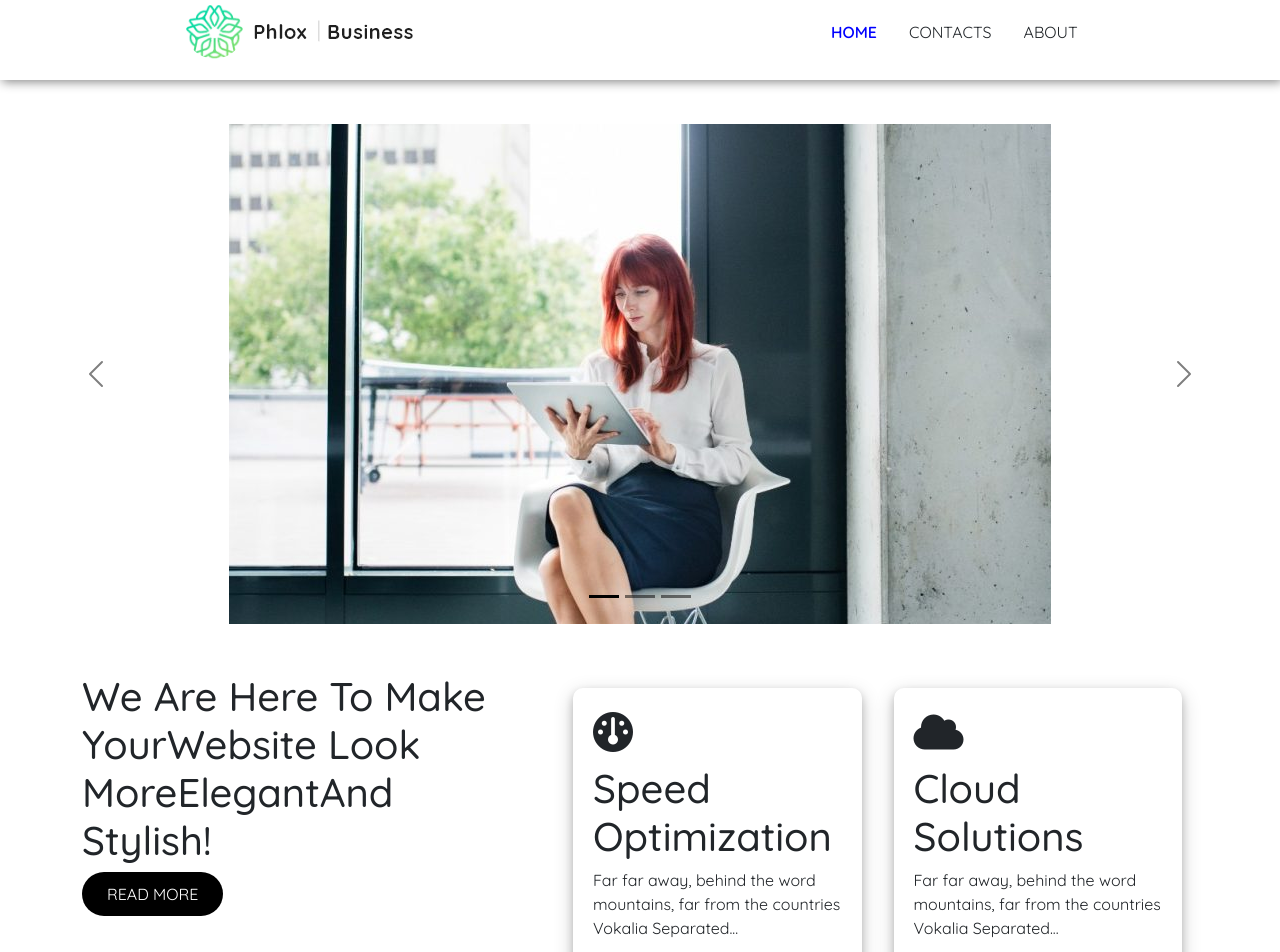
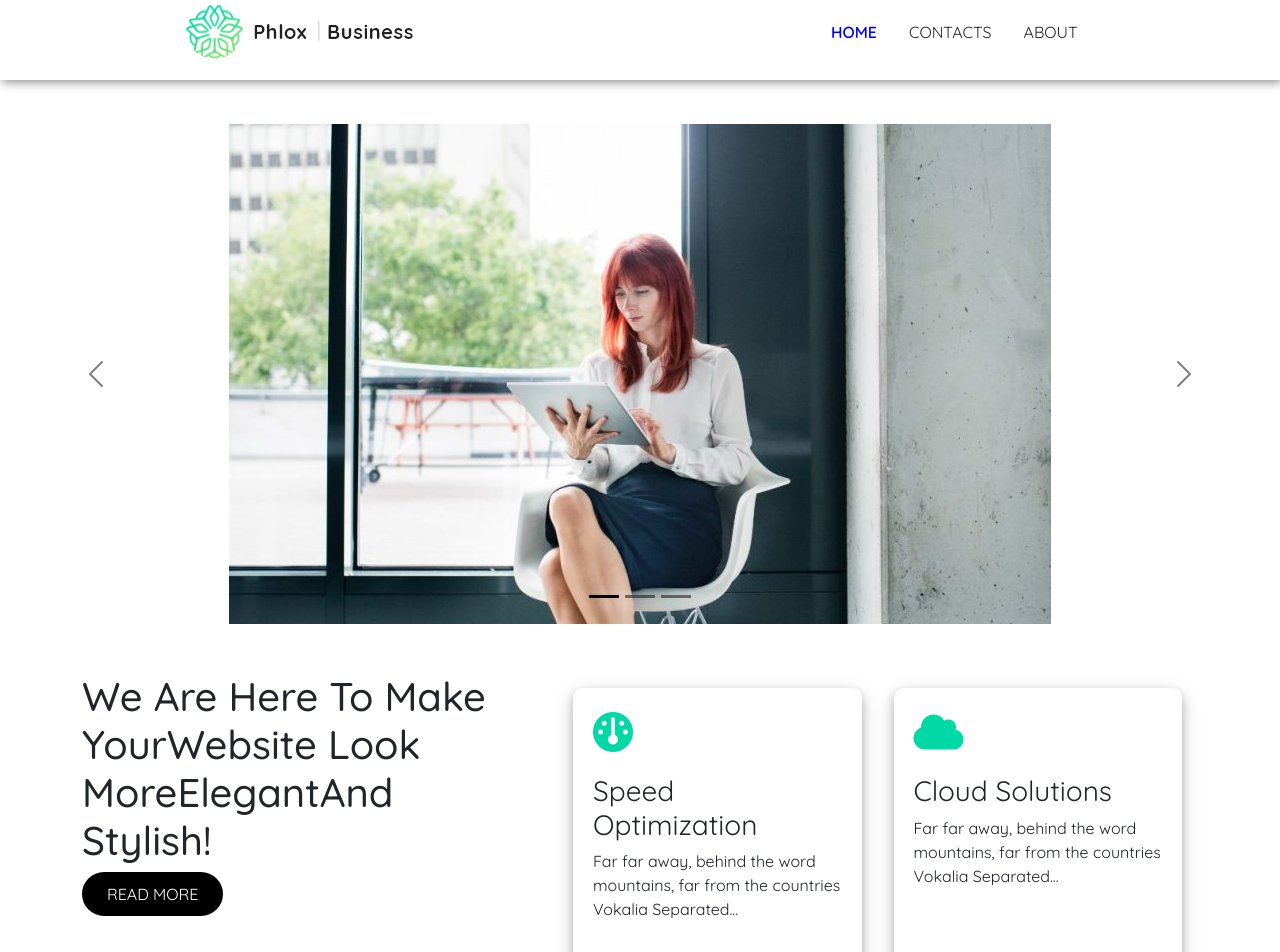
Before and after one commit to eugeniomalavasi/proj-html-vuejs, a Vue app: page / in a window 1280 px wide. Shown: the top 952 px of the page. Built offline with nearby package versions, Linux system fonts and the light colour scheme.

Commit message:
fix style

```diff
--- a/src/components/AppButton.vue
+++ b/src/components/AppButton.vue
@@ -18,7 +18,7 @@ button {
     border-radius: 25px;
     background-color: black;
     &:hover {
-        background-color: $title-color;
+        background-image:$primary-background;
         box-shadow: 5px 5px 18px $title-color;
     }
 }
--- a/src/components/AppCardContact.vue
+++ b/src/components/AppCardContact.vue
@@ -11,7 +11,7 @@ export default {
 </script>
 
 <template>
-  <div class="row d-flex align-items-stretch   pos flex-grow-2">
+  <div class="row d-flex align-items-stretch pos flex-grow-2">
     <div class="col-md-4 mb-4 p-1" v-for="index in store.cardContact" :key="index.id">
       <div class="card d-flex flex-column p-2">
         <div class="card-body">
--- a/src/components/AppCardHome.vue
+++ b/src/components/AppCardHome.vue
@@ -8,17 +8,31 @@ export default {
 
 <template>
 <div class="cardIcon">
-    <h1><i :class='cardIcon.icon'></i></h1>
-    <h1>{{ cardIcon.title }}</h1>
+    <h1><i class="title-color" :class='cardIcon.icon'></i></h1>
+    <h3>{{ cardIcon.title }}</h3>
     <p>{{ cardIcon.text }}</p>
 </div>
 </template>
 
 <style scoped lang="scss">
+@use"../style/partials/_variables" as*;
+
 .cardIcon {
     box-shadow: 0 4px 8px 0 rgba(0, 0, 0, 0.2), 0 6px 20px 0 rgba(0, 0, 0, 0.19);
     border-radius: 10px;
     padding: 20px;
     min-height: 300px;
+    cursor: pointer;
+
+    &:hover {
+        background-image: $primary-background;
+        animation: mymove 1s forwards;
+        border-radius: 15px;
+    }
+
+    h3{
+        font-weight: 400;
+        padding-top: 10px;
+    }
 }
 </style>
--- a/src/components/ContactForm.vue
+++ b/src/components/ContactForm.vue
@@ -9,11 +9,9 @@ components: {
 </script>
 
 <template>
+  <!-- cont sx -->
     <div class="col-md-5 pe-5">
           <h3>Please get in <span>touch</span> <br> with <span>us</span></h3>
-          <!-- <div class="barra">
-
-          </div> -->
           <img class="barra" src="../assets/img/divider/dividerGradient.png" alt="">
           <p>
             Please get in touch with us. When, while the lovely valley teems with vapour
@@ -24,6 +22,7 @@ components: {
             trees.
           </p>
         </div>
+         <!-- cont sx -->
         <!-- form -->
         <div class="col-md-7 mt-4">
           <form class="row g-3">
--- a/src/pages/Contacts.vue
+++ b/src/pages/Contacts.vue
@@ -21,12 +21,12 @@ export default {
 <template>
 
   <!-- title -->
-  <div class="title-contact">
+  <div class="title-contact title-color">
     <h1>Contact Page</h1>
   </div>
   <!-- mappa -->
   <div class="container-fluid mt-5 ">
-    <iframe src="https://www.google.com/maps/embed?pb=!1m10!1m8!1m3!1d463149.1254326645!2d-97.165819!3d32.518685!3m2!1i1024!2i768!4f13.1!5e1!3m2!1sit!2sit!4v1715687217406!5m2!1sit!2sit" width="1900" height="650" style="border:0;" allowfullscreen="" loading="lazy" referrerpolicy="no-referrer-when-downgrade"></iframe>
+    <iframe src="https://www.google.com/maps/embed?pb=!1m10!1m8!1m3!1d463149.1254326645!2d-97.165819!3d32.518685!3m2!1i1024!2i768!4f13.1!5e1!3m2!1sit!2sit!4v1715687217406!5m2!1sit!2sit" width="1500" height="650" style="border:0;" allowfullscreen="" loading="lazy" referrerpolicy="no-referrer-when-downgrade"></iframe>
   <!-- container card -->
     <AppCardContact />
   </div>
@@ -47,15 +47,15 @@ export default {
 
 .title-contact {
   text-align: center;
-  background-color: #f9f9f9;
-  padding: 20px;
   padding-top: 100px;
-
+  background-image: $third-background;
 
   h1 {
     color: $title-color;
-    font-weight: 700;
-    font-size: 4rem;
+    font-weight: 600;
+    font-size: 3rem;
+    box-shadow: inset gray 0px 10px 20px -10px;
+    padding: 4rem 0;
   }
 }
 
```
